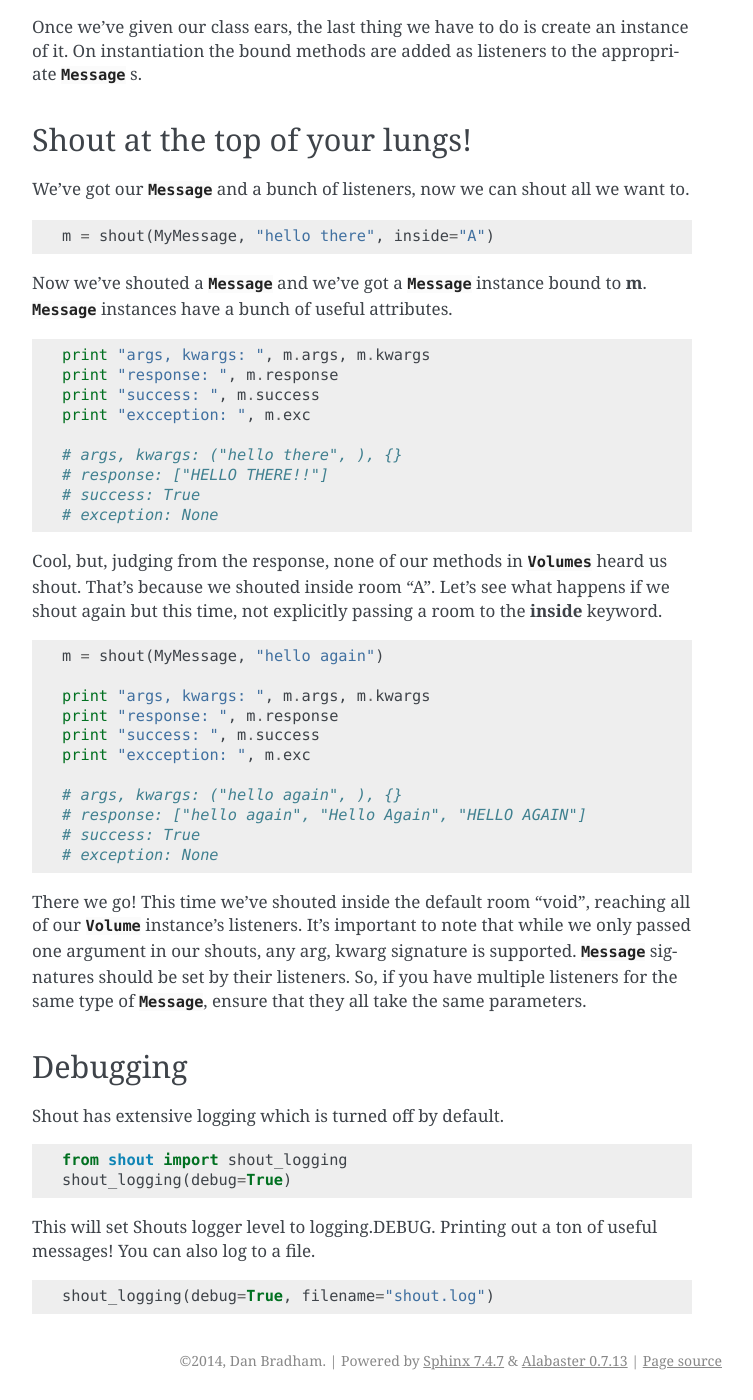
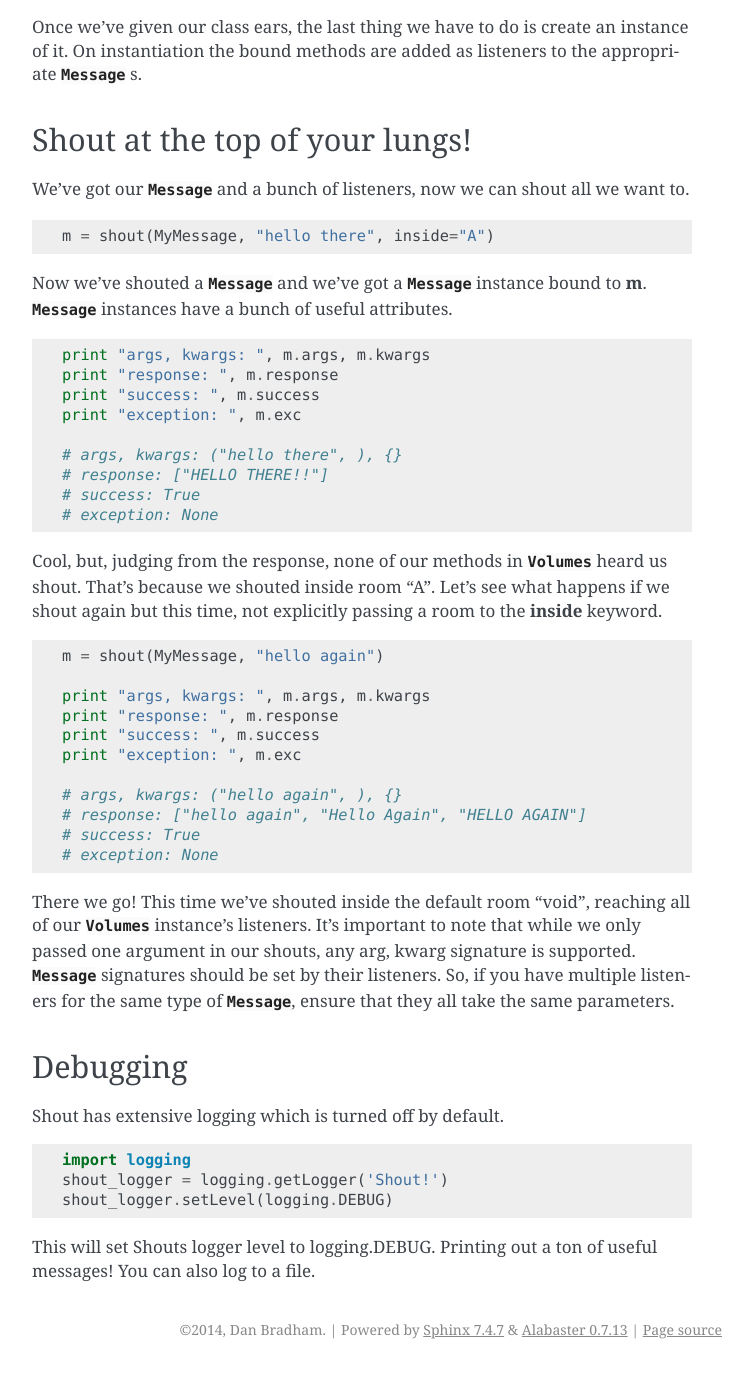
Before and after one commit to danbradham/shout, a Sphinx documentation site: the page built from docs/guide.rst, in a window 1280 px wide and 1400 px high, scrolled down 1334 px. Shown: the whole window, without its empty margins (388-1141 px from the left). Built offline with Sphinx 7.4.7, drawn with Linux system fonts in a browser that asks for light colours; after the commit the page ends 2703 px from its top, so only the background shows below that; some of the changed text lies outside the part shown.

Commit message:
0.2.3 fix docs

```diff
--- a/docs/guide.rst
+++ b/docs/guide.rst
@@ -32,7 +32,7 @@
     def maximum(msg):
         return upper(msg) + "!!"
 
-:func:`max_volume` will hear all :class:`MyMessage` shouts inside room "A". In this case only one type of :class:`Message` will be heard, but multiple :class:`Message` s can be passed as args to :func:`hears`. Additionally multiple rooms can be passed as a tuple to the inside keyword argument. If you don't pass any room names to inside, your function will listen in the default room, "void".
+:func:`maximum` will hear all :class:`MyMessage` shouts inside room "A". In this case only one type of :class:`Message` will be heard, but multiple :class:`Message` s can be passed as args to :func:`hears`. Additionally multiple rooms can be passed as a tuple to the inside keyword argument. If you don't pass any room names to inside, your function will listen in the default room, "void".
 
 Does your class have ears?
 --------------------------
@@ -49,14 +49,14 @@
             return lower(msg)
 
         @hears(MyMessage)
-        def med(msg):
+        def medium(msg):
             return msg.title()
 
         @hears(MyMessage)
-        def hi(msg):
+        def high(msg):
             return upper(msg)
 
-    v = Volume()
+    v = Volumes()
 
 Once we've given our class ears, the last thing we have to do is create an instance of it. On instantiation the bound methods are added as listeners to the appropriate :class:`Message` s.
 
@@ -75,7 +75,7 @@
     print "args, kwargs: ", m.args, m.kwargs
     print "response: ", m.response
     print "success: ", m.success
-    print "excception: ", m.exc
+    print "exception: ", m.exc
 
     # args, kwargs: ("hello there", ), {}
     # response: ["HELLO THERE!!"]
@@ -91,14 +91,14 @@
     print "args, kwargs: ", m.args, m.kwargs
     print "response: ", m.response
     print "success: ", m.success
-    print "excception: ", m.exc
+    print "exception: ", m.exc
 
     # args, kwargs: ("hello again", ), {}
     # response: ["hello again", "Hello Again", "HELLO AGAIN"]
     # success: True
     # exception: None
 
-There we go! This time we've shouted inside the default room "void", reaching all of our :class:`Volume` instance's listeners. It's important to note that while we only passed one argument in our shouts, any arg, kwarg signature is supported. :class:`Message` signatures should be set by their listeners. So, if you have multiple listeners for the same type of :class:`Message`, ensure that they all take the same parameters.
+There we go! This time we've shouted inside the default room "void", reaching all of our :class:`Volumes` instance's listeners. It's important to note that while we only passed one argument in our shouts, any arg, kwarg signature is supported. :class:`Message` signatures should be set by their listeners. So, if you have multiple listeners for the same type of :class:`Message`, ensure that they all take the same parameters.
 
 Debugging
 ---------
@@ -106,11 +106,8 @@
 
 ::
 
-    from shout import shout_logging
-    shout_logging(debug=True)
+    import logging
+    shout_logger = logging.getLogger('Shout!')
+    shout_logger.setLevel(logging.DEBUG)
 
 This will set Shouts logger level to logging.DEBUG. Printing out a ton of useful messages! You can also log to a file.
-
-::
-
-    shout_logging(debug=True, filename="shout.log")
--- a/setup.py
+++ b/setup.py
@@ -14,7 +14,7 @@
     readme = f.read()
 
 setup(
-    name="pyshout",
+    name=shout.__title__,
     version=shout.__version__,
     description=shout.__description__,
     long_description=readme,
--- a/shout.py
+++ b/shout.py
@@ -34,9 +34,10 @@
 from __future__ import unicode_literals
 
 
+__title__ = "pyshout"
 __author__ = "Dan Bradham"
 __email__ = "danieldbradham@gmail.com"
-__version__ = "0.2.2"
+__version__ = "0.2.3"
 __license__ = "MIT"
 __description__ = "Loud python messaging!"
 __url__ = "http://github.com/danbradham/shout"
@@ -97,11 +98,13 @@
                 self.rooms = (self.rooms, )
         except KeyError:
             self.rooms = (ROOM_DEFL,)
+
         self.args = args
         self.kwargs = kwargs
         self.response = []
         self.exc = None
         self.success = False
+
         logger.debug("{0}".format(self))
 
     def __repr__(self):
```
Also changed, not shown: 1 other file.
